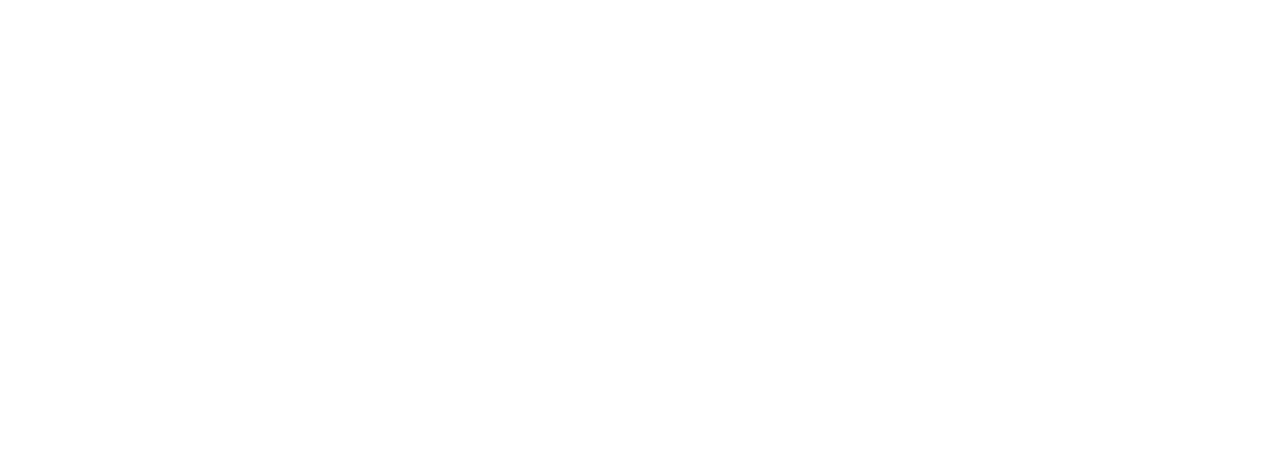
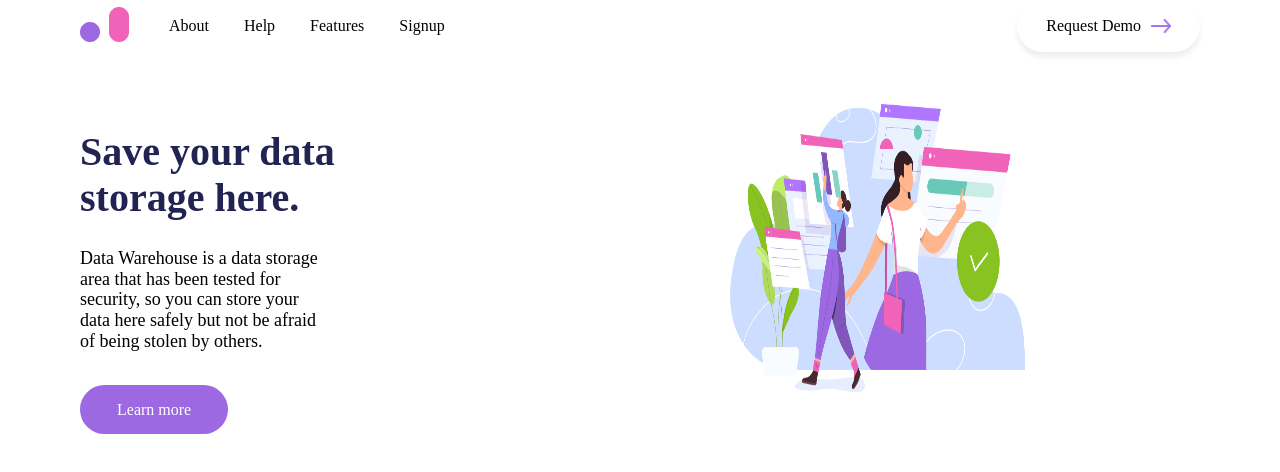
Before and after one commit to abdulloh7/data-warehouse, a plain HTML site: page index.html in a window 1280 px wide. Drawn offline with nearby package versions, Linux system fonts and the light colour scheme.

Commit message:
Kop narsa qoshdik

```diff
--- a/index.html
+++ b/index.html
@@ -5,11 +5,51 @@
   <meta name="viewport" content="width=device-width, initial-scale=1.0">
   <title>Document</title>
   <link rel="stylesheet" href="normalize.css">
+  <link href="https://fonts.googleapis.com/css2?family=Lato:ital,wght@0,400;0,700;1,400&display=swap" rel="stylesheet">
+  <link href="https://fonts.googleapis.com/css2?family=Lato:ital,wght@0,400;0,700;1,400&family=Nunito+Sans:ital,wght@0,400;0,700;1,400&display=swap" rel="stylesheet">
   <link rel="stylesheet" href="style.css">
 </head>
 <body>
  <div class="container">
+   <div class="top">
+     <a href="#">
+       <img src="img/Logo.png" alt="logo" width="49" height="35">
+     </a>
 
+
+   <ul class="heading-sections">
+     <li class="section">
+       <a class="section-link" href="#">About</a>
+     </li>
+
+     <li class="section">
+      <a class="section-link" href="#">Help</a>
+    </li>
+
+    <li class="section">
+      <a class="section-link" href="#">Features</a>
+    </li>
+
+    <li class="section">
+      <a class="section-link" href="#">Signup</a>
+    </li>
+   </ul>
+
+    <a class="section-arrow"  href="#">
+    Request Demo
+    <img class="strelka" src="img/Group 56.png" alt="strelka" width="20" height="14">
+   </a>
+  </div>
+  <div class="second-top">
+    <div class="about-them">
+      <h1 class="heading-one">Save your data storage here.</h1>
+      <p class="information">Data Warehouse is a data storage area that has been
+       tested for security, so you can store your data here
+       safely but not be afraid of being stolen by others.</p>
+       <a class="information-more" href="#">Learn more</a>
+    </div>
+    <img class="click-photo" src="img/intro-img.png" alt="click" width="300" height="300">
+  </div>
  </div>
 </body>
 </html>
--- a/style.css
+++ b/style.css
@@ -2,10 +2,98 @@
   box-sizing: border-box;
 }
 
+
+
 .container {
-  max-width: 1200px;
+  max-width: 1160px;
   padding-left: 20px;
   padding-right: 20px;
   margin-left: auto;
   margin-right: auto;
 }
+
+.top {
+  display: flex;
+  align-items: center;
+  margin-bottom: 50px;
+}
+
+.heading-sections {
+  list-style-type: none;
+  display: flex;
+  margin-right: auto;
+  text-decoration: none;
+}
+
+.section {
+  margin-right: 35px;
+  text-decoration: none;
+}
+
+.section-link {
+  text-decoration: none;
+  color: black;
+}
+
+.section-arrow {
+  text-decoration: none;
+  display: flex;
+  color: black;
+  background: #FFFFFF;
+  box-shadow: 0px 5px 5px rgba(75, 93, 104, 0.1);
+  border-radius: 50px;
+  padding-right: 29px;
+  padding-left: 29px;
+  padding-top: 17px;
+  padding-bottom: 17px;
+  align-items: center;
+
+
+}
+
+.strelka {
+  margin-left: 10px;
+}
+
+.about-them {
+  width: 645px;
+
+
+}
+
+.heading-one {
+  width: 260px;
+  font-weight: bold;
+  font-size: 40px;
+  align-items: center;
+  color: #212353;
+
+}
+
+.information {
+  width: 250px;
+  margin-bottom: 50px;
+  font-size: 18px;
+}
+
+.information-more {
+  text-decoration: none;
+  color: #FFFFFF;
+  align-items: center;
+  text-align: center;
+  background: #9C69E2;
+  border-radius: 50px;
+  padding-right: 37px;
+  padding-left: 37px;
+  padding-top: 16px;
+  padding-bottom: 16px;
+
+}
+
+.second-top {
+  display: flex;
+}
+
+.click-photo {
+
+}
```
Also changed, not shown: img/Group 56.png (added), img/Logo.png (added), img/intro-img.png (added).
